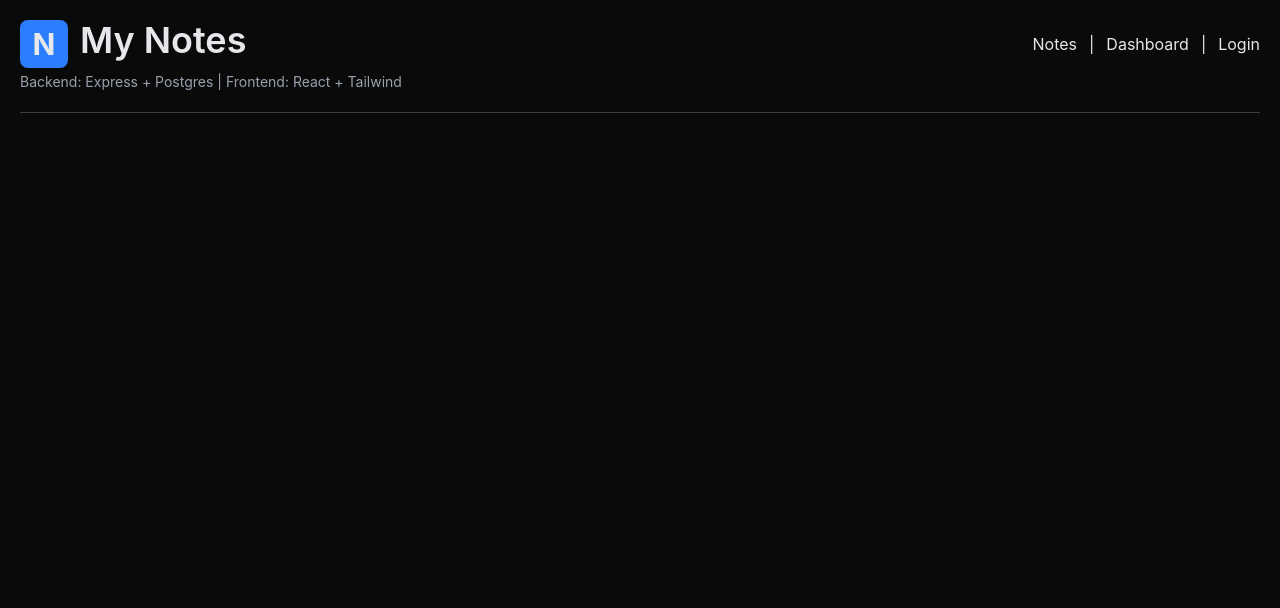
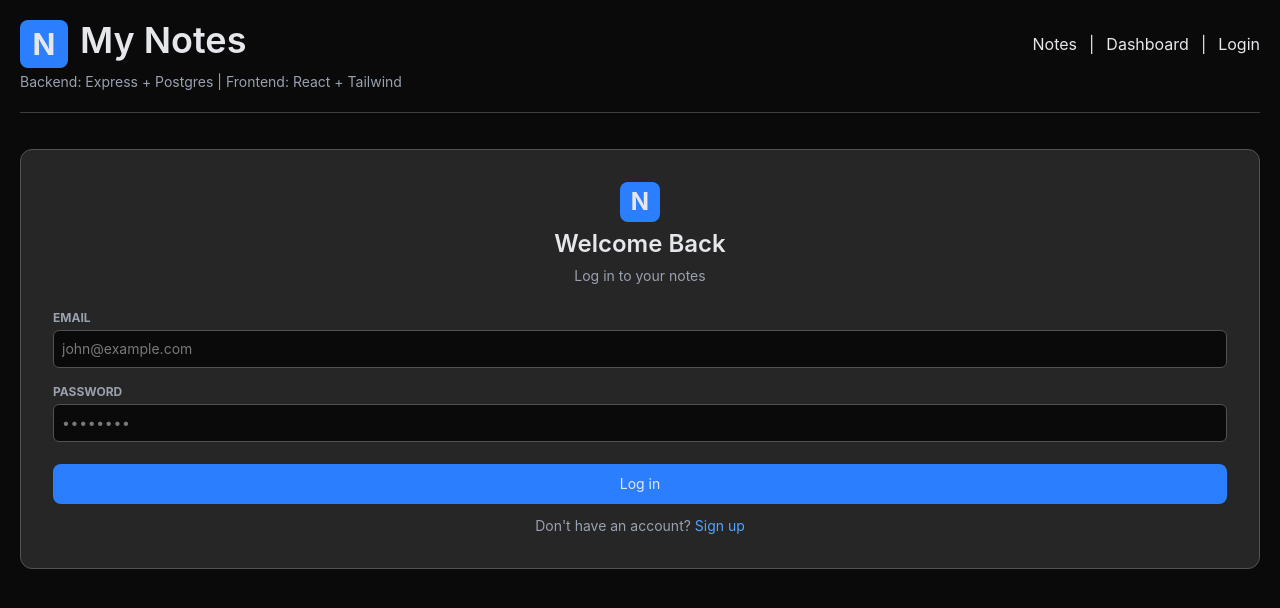
Before and after one commit to renfrrd-ai/Notes-App, a React (Vite) app in the folder client/: page /login in a window 1280 px wide. Shown: the top 608 px of the page. Built offline with nearby package versions, Linux system fonts and the light colour scheme.

Commit message:
feat: add login form(UI) and small Logo option

```diff
--- a/client/src/App.jsx
+++ b/client/src/App.jsx
@@ -1,5 +1,6 @@
 import Header from "./components/Header";
 import NotePage from "./pages/NotePage";
+import LoginPage from "./pages/LoginPage";
 import { BrowserRouter, Routes, Route } from "react-router-dom";
 
 function App() {
@@ -10,7 +11,7 @@ function App() {
         <Routes>
           <Route path="/notes" element={<NotePage />} />
           <Route path="/me" element={null} />
-          <Route path="/login" element={null} />
+          <Route path="/login" element={<LoginPage />} />
         </Routes>
       </div>
     </BrowserRouter>
--- a/client/src/components/Logo.jsx
+++ b/client/src/components/Logo.jsx
@@ -1,6 +1,10 @@
-function Logo() {
+function Logo({ small }) {
   return (
-    <span className="text-3xl font-bold bg-blue-500 flex size-12 justify-center items-center rounded-lg">
+    <span
+      className={`${
+        small ? "text-2xl size-10" : "text-3xl size-12"
+      } font-bold bg-blue-500 flex justify-center items-center rounded-lg`}
+    >
       N
     </span>
   );
--- a/client/src/index.css
+++ b/client/src/index.css
@@ -5,7 +5,7 @@
     @apply bg-neutral-950 text-gray-200 p-5;
   }
   label {
-    @apply text-xs font-bold text-gray-400 block mb-1;
+    @apply text-xs font-bold text-gray-400 block mb-1 uppercase;
   }
   input,
   textarea {
@@ -18,4 +18,7 @@
   .btn {
     @apply text-sm w-full h-10 bg-blue-500 rounded-lg cursor-pointer active:bg-blue-400;
   }
+  .link {
+    @apply text-blue-400;
+  }
 }
--- /dev/null
+++ b/client/src/pages/LoginPage.jsx
@@ -0,0 +1,44 @@
+import Logo from "../components/Logo";
+import { Link } from "react-router-dom";
+
+function Login() {
+  return (
+    <div className="text-base">
+      <div className="bg-neutral-800 rounded-xl p-8 mt-4 border-[.5px] border-neutral-600 flex flex-col gap-6">
+        <div className="flex flex-col items-center gap-1.5">
+          <Logo small={true} />
+          <h3 className="text-2xl font-semibold">Welcome Back</h3>
+          <p className="text-sm text-gray-400">Log in to your notes</p>
+        </div>
+        <form action="" method="post">
+          <label htmlFor="email">Email</label>
+          <input
+            type="email"
+            name="email"
+            id="email"
+            placeholder="john@example.com"
+          />
+          <label htmlFor="password">Password</label>
+          <input
+            className="placeholder:tracking-wider "
+            type="text"
+            name="password"
+            id="password"
+            placeholder="••••••••"
+          />
+          <button className="btn mt-1.5 mb-3" type="submit">
+            Log in
+          </button>
+          <p className="text-sm text-center text-gray-400">
+            Don't have an account?{" "}
+            <Link to="/register" className="link">
+              Sign up
+            </Link>
+          </p>
+        </form>
+      </div>
+    </div>
+  );
+}
+
+export default Login;
```
Also changed, not shown: client/src/App.css (deleted).
